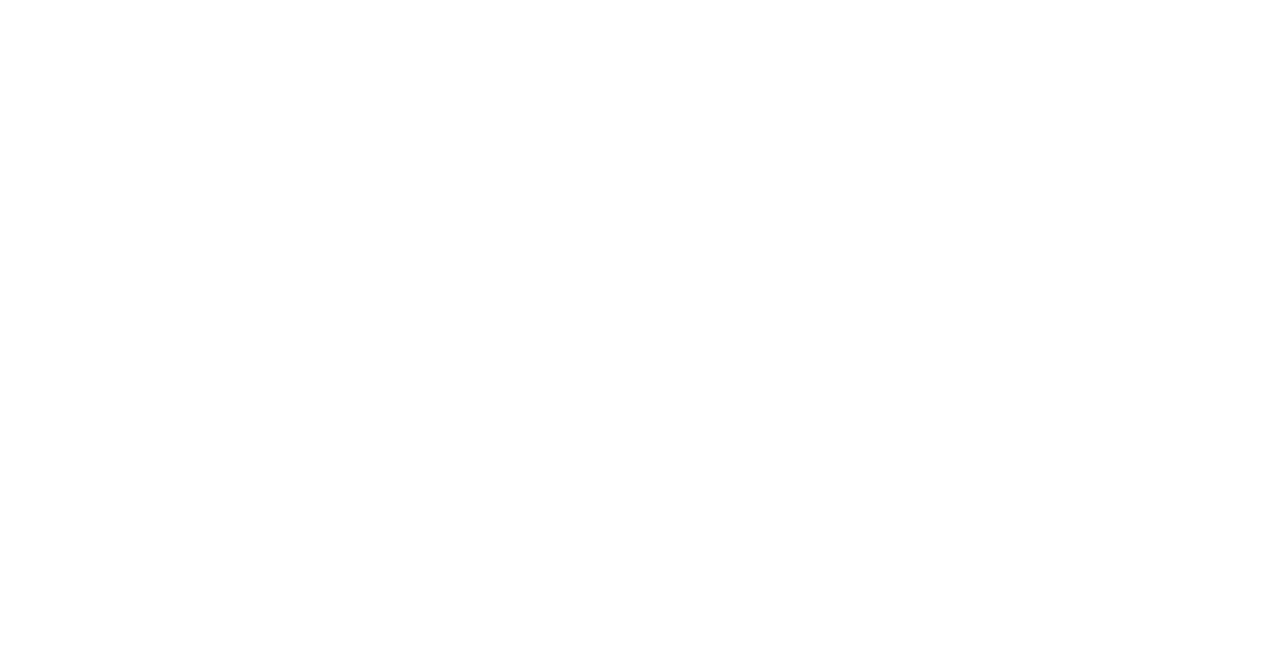
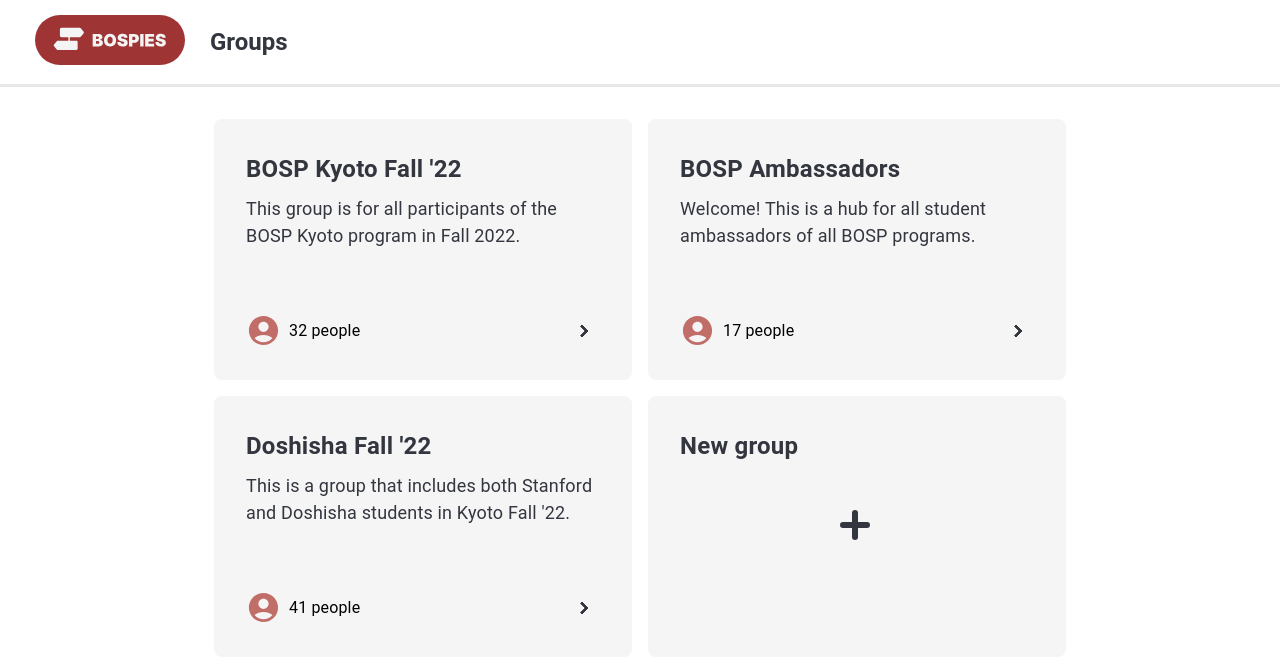
Before and after one commit to DaivdYuan/Bospies, a React (Create React App) app in the folder bospies-app/: page /groups in a window 1280 px wide. Before the commit this address had no page. Shown: the top 660 px of the page. Built offline with nearby package versions, Linux system fonts and the light colour scheme.

Commit message:
Group selection screen

```diff
--- a/bospies-app/src/App.js
+++ b/bospies-app/src/App.js
@@ -8,6 +8,7 @@
 import CreatePostLayout from './layouts/CreatePostLayout'
 import HomepageLayout from './layouts/HomepageLayout';
 import PostLayout from "./layouts/PostLayout";
+import GroupSelectLayout from "./layouts/GroupSelectLayout";
 
 function App() {
   return (
@@ -18,6 +19,7 @@
           <Route path="/" Component={HomepageLayout}/>
           <Route exact path="/createPost" element={<CreatePostLayout />} />
           <Route path="/post/:id" Component={PostLayout}/>
+          <Route path="/groups/" Component={GroupSelectLayout}/>
         </Routes>
       </Router>
     </div>
--- a/bospies-app/src/components/SideBar.js
+++ b/bospies-app/src/components/SideBar.js
@@ -45,9 +45,11 @@
   return (
     <div style={listStyle}>
       <div style={sideTitleStyle}>
+        <a href="/groups" style={{textDecoration: "none"}}>
         <Typography sx={{ mt: 2, mb: 2, fontWeight: "bold", color: "#33363F" }} variant="h6">
           Groups
         </Typography>
+        </a>
         <Button style={addStyle}>+</Button>
       </div>
       <List>{listItems}</List>
--- /dev/null
+++ b/bospies-app/src/layouts/GroupSelectLayout.js
@@ -0,0 +1,140 @@
+import { Box, Grid, Typography, Link, ButtonBase, Container } from "@mui/material";
+import * as React from "react";
+import { useParams } from "react-router-dom";
+import { styled } from "@mui/system";
+import NavBar from "../components/NavBar";
+import Post from "../components/Post";
+import Comment from "../components/Comment";
+import homepagePosts from "../json/homepage_posts.json";
+import AccountCircleIcon from "@mui/icons-material/AccountCircle";
+import AddRoundedIcon from '@mui/icons-material/AddRounded';
+import NavigateNextIcon from '@mui/icons-material/NavigateNext';
+
+const PostBox = styled(Box)({
+  padding: "32px",
+  backgroundColor: "#F5F5F5",
+  borderRadius: 8,
+  // marginBottom: "100px",
+  // height: "100%"
+});
+
+const GroupCard = (props) => {
+  const { group } = props;
+  return (
+    <PostBox sx={{ height: "100%", display: "flex", flexDirection: "column", justifyContent: "space-between" }}>
+      <div>
+        <Typography
+          sx={{
+            fontSize: "24px",
+            color: "#33363F",
+            fontWeight: 700,
+            marginBottom: "8px",
+          }}
+          textAlign="left"
+        >
+          <Link href={"/group/" + group.id} underline="hover" sx={{ color: "#33363F" }}>
+            {group.name}
+          </Link>
+        </Typography>
+        <Typography
+          sx={{ fontSize: "18px", color: "#33363F", fontWeight: 400 }}
+          textAlign="left"
+        >
+          {group.description}
+        </Typography>
+      </div>
+      <div style={{ display: "flex", justifyContent: "space-between" }}>
+        <Grid container columnGap={1} alignItems="center">
+          <AccountCircleIcon sx={{ color: "#C16D68" }} fontSize="large" />
+          <Typography sx={{ fontSize: "16px" }}>{group.numUsers} people</Typography>
+        </Grid>
+        <ButtonBase href={"/groups/" + group.id}>
+          {/* <AddIcon
+            sx={{ color: "#33363F", stroke: "#33363F", marginRight: "4px" }}
+          /> */}
+          <NavigateNextIcon
+            sx={{ color: "#33363F", stroke: "#33363F", marginRight: "4px" }}
+          />
+          {/* <Typography
+            sx={{ fontSize: "18px", fontWeight: "bold", color: "#33363F" }}
+          >
+
+          </Typography> */}
+        </ButtonBase>
+      </div>
+
+    </PostBox>
+  )
+}
+
+const CreateGroupCard = (props) => {
+  const { group } = props;
+  return (
+    <PostBox sx={{ height: "100%", position: "relative" }}>
+      <Typography
+        sx={{
+          fontSize: "24px",
+          color: "#33363F",
+          fontWeight: 700,
+          marginBottom: "8px",
+        }}
+        textAlign="left"
+      >
+        <Link href={"/group/"} underline="hover" sx={{ color: "#33363F" }}>
+          New group
+        </Link>
+      </Typography>
+      <div style={{position: "absolute", top: "50%", left: "50%", transform: "translate(-50%, -50%)"}}>
+      <AddRoundedIcon
+        sx={{ color: "#33363F", stroke: "#33363F", marginRight: "4px", fontSize: "48px", fontWeight: 300 }}
+        />
+      </div>
+    </PostBox>
+  )
+}
+
+const GroupSelectLayout = () => {
+  return (
+    <>
+      <NavBar title="Groups" />
+      <div style={{ height: "32px" }} />
+      <Container maxWidth="md">
+        <Grid container rowSpacing={10} columnSpacing={2}>
+          {groupData.map((group, index) => {
+            return (
+              <Grid item xs={6}>
+                <GroupCard group={group} key={index} />
+              </Grid>
+            )
+          })}
+          <Grid item xs={6}>
+            <CreateGroupCard />
+          </Grid>
+        </Grid>
+      </Container>
+    </>
+  )
+}
+
+const groupData = [
+  {
+    id: "1",
+    name: "BOSP Kyoto Fall '22",
+    description: "This group is for all participants of the BOSP Kyoto program in Fall 2022.",
+    numUsers: "32",
+  },
+  {
+    id: "2",
+    name: "BOSP Ambassadors",
+    description: "Welcome! This is a hub for all student ambassadors of all BOSP programs.",
+    numUsers: "17",
+  },
+  {
+    id: "3",
+    name: "Doshisha Fall '22",
+    description: "This is a group that includes both Stanford and Doshisha students in Kyoto Fall '22.",
+    numUsers: "41",
+  }
+]
+
+export default GroupSelectLayout;
```
